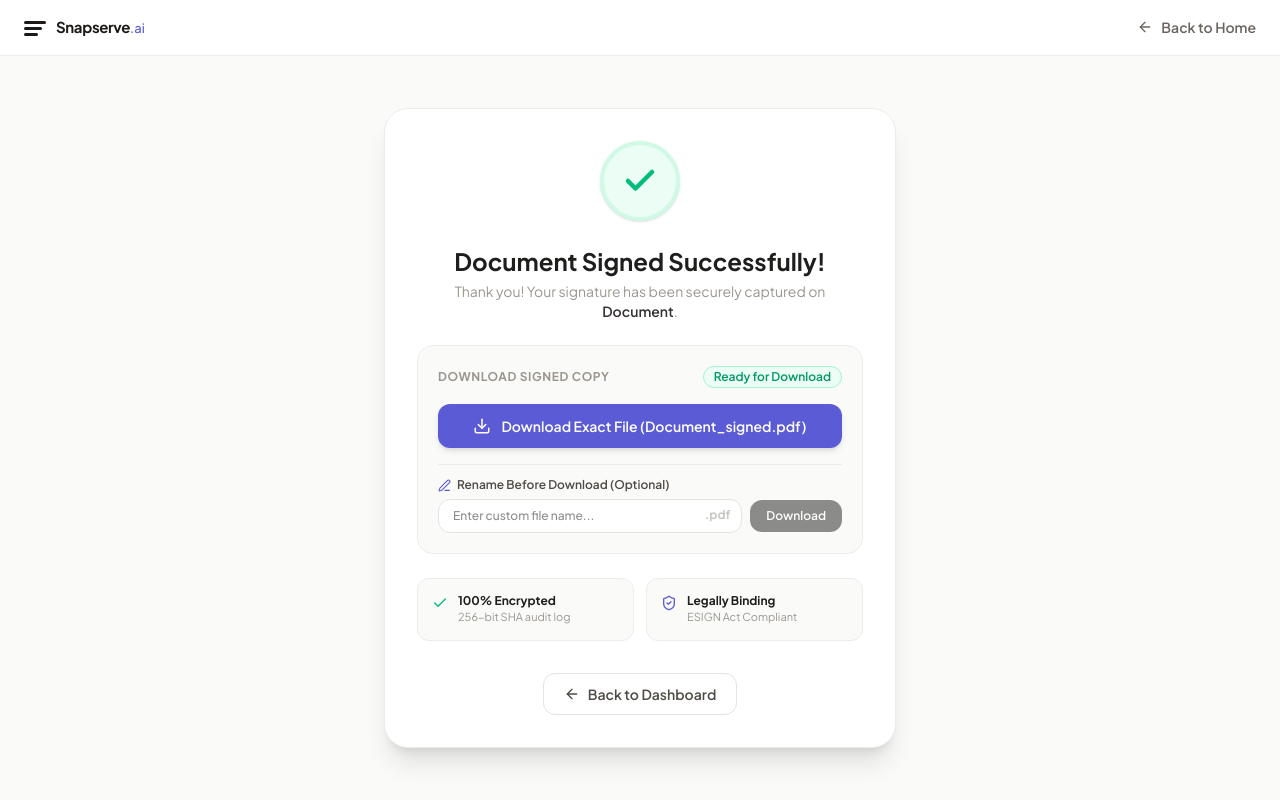
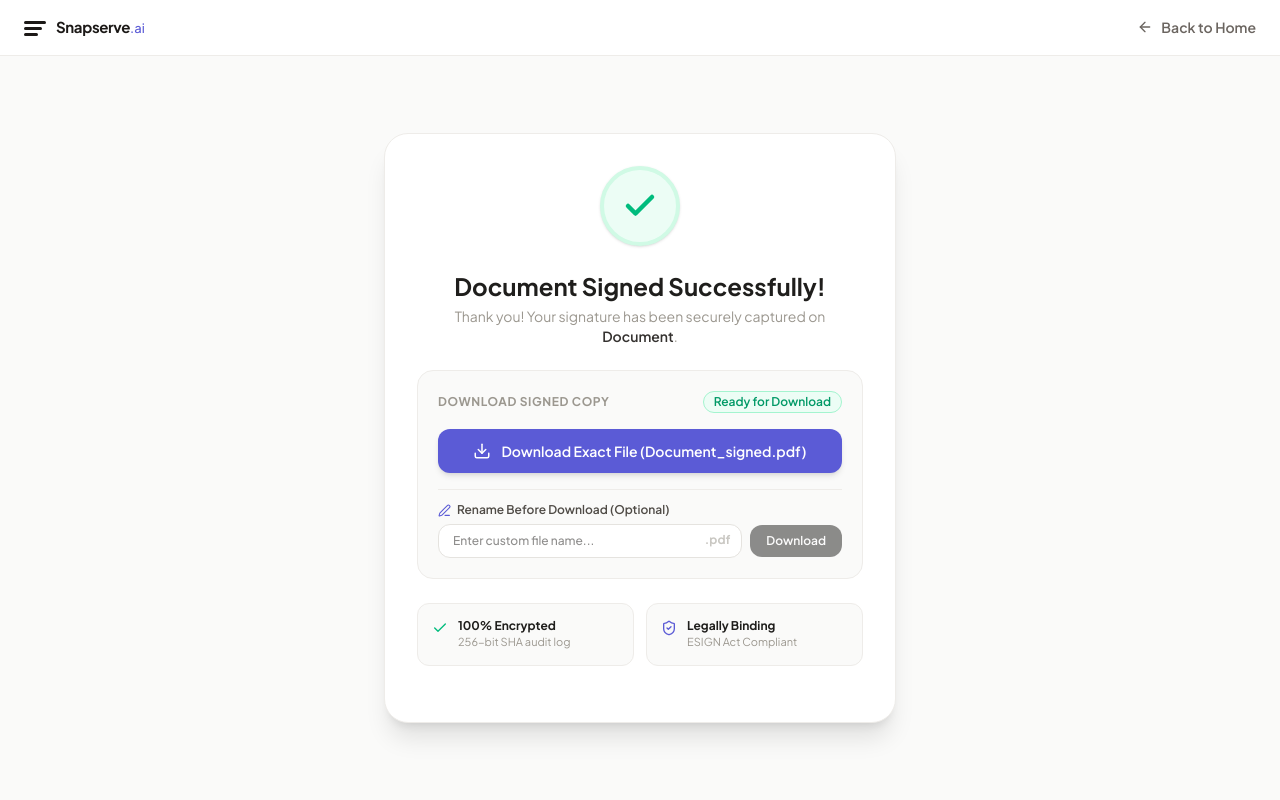
Before and after one commit to ramsiva97465-dot/Snapserve_vault, a React (Vite) app in the folder web/: page /sign/1/success in a window 1280 px wide. Built offline with nearby package versions, Linux system fonts and the light colour scheme; no server answers.

Commit message:
remove confusing Back to Dashboard button on guest signing success screen

```diff
--- a/web/src/pages/signing/SigningSuccessPage.tsx
+++ b/web/src/pages/signing/SigningSuccessPage.tsx
@@ -140,16 +140,6 @@ export default function SigningSuccessPage() {
               </div>
             </div>
           </div>
-
-          {/* Action Navigation */}
-          <div className="flex items-center justify-center gap-4 pt-2">
-            <Link
-              to="/"
-              className="flex items-center gap-2 px-5 py-2.5 rounded-xl border border-surface-300 text-surface-700 hover:bg-surface-100 text-sm font-semibold transition-colors"
-            >
-              <ArrowLeft size={16} /> Back to Dashboard
-            </Link>
-          </div>
         </div>
       </div>
     </div>
```
